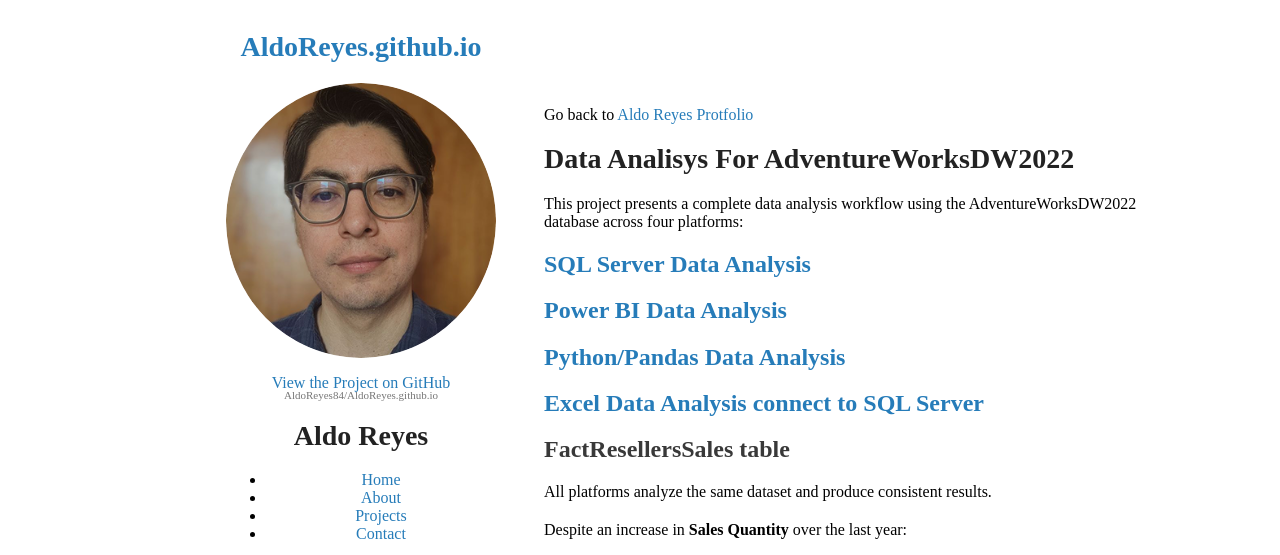
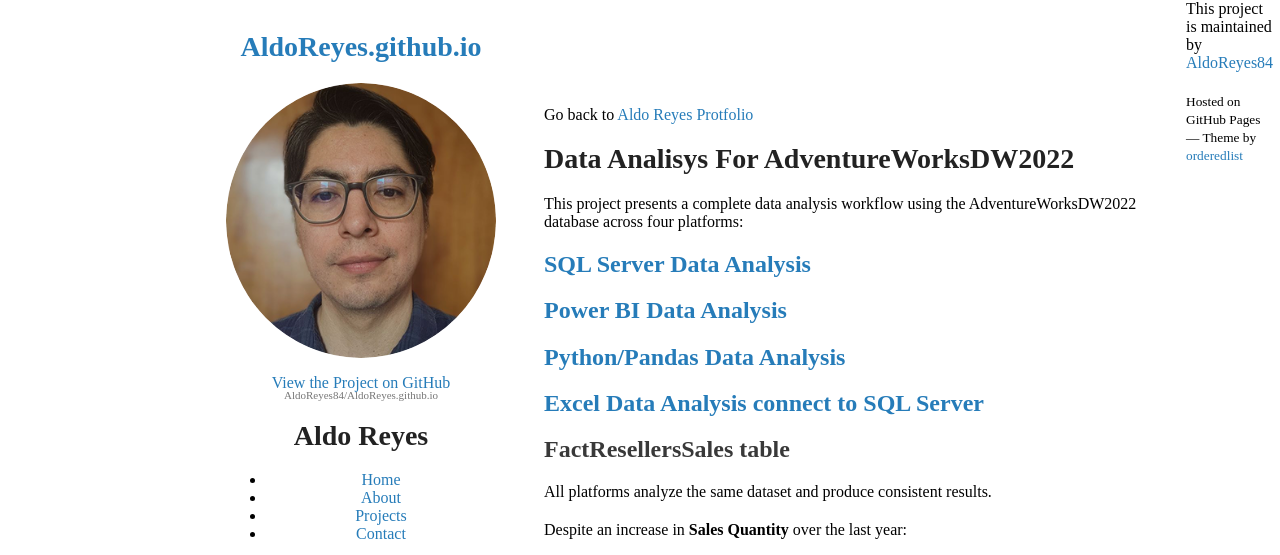
Before and after one commit to AldoReyes84/Data-Analisys_For-AdventureWorksDW2022_SQL_PowerBI_Python_Excel, a Jekyll site: the page built from README.md, in a window 1280 px wide and 900 px high, cut to the strip 0-555 px from the top of the window. Built offline with Jekyll 4.4.1, drawn with Linux system fonts in a browser that asks for light colours; our own code applies the rules of GitHub Pages for plain Markdown files.

Commit message:
Update default.html

```diff
--- a/_layouts/default.html
+++ b/_layouts/default.html
@@ -45,6 +45,18 @@
         </div>
     </section>
      </aside>
+        <footer>
+        <p>This project is maintained by
+        <a href="https://github.com/AldoReyes84">
+          AldoReyes84
+        </a>
+        </p>
+          <p>
+            <small>Hosted on GitHub Pages — Theme by <a href="https://github.com/orderedlist">orderedlist
+            </a>
+          </small>
+        </p>
+      </footer>
       </div>
     </div>
   </body>
```
